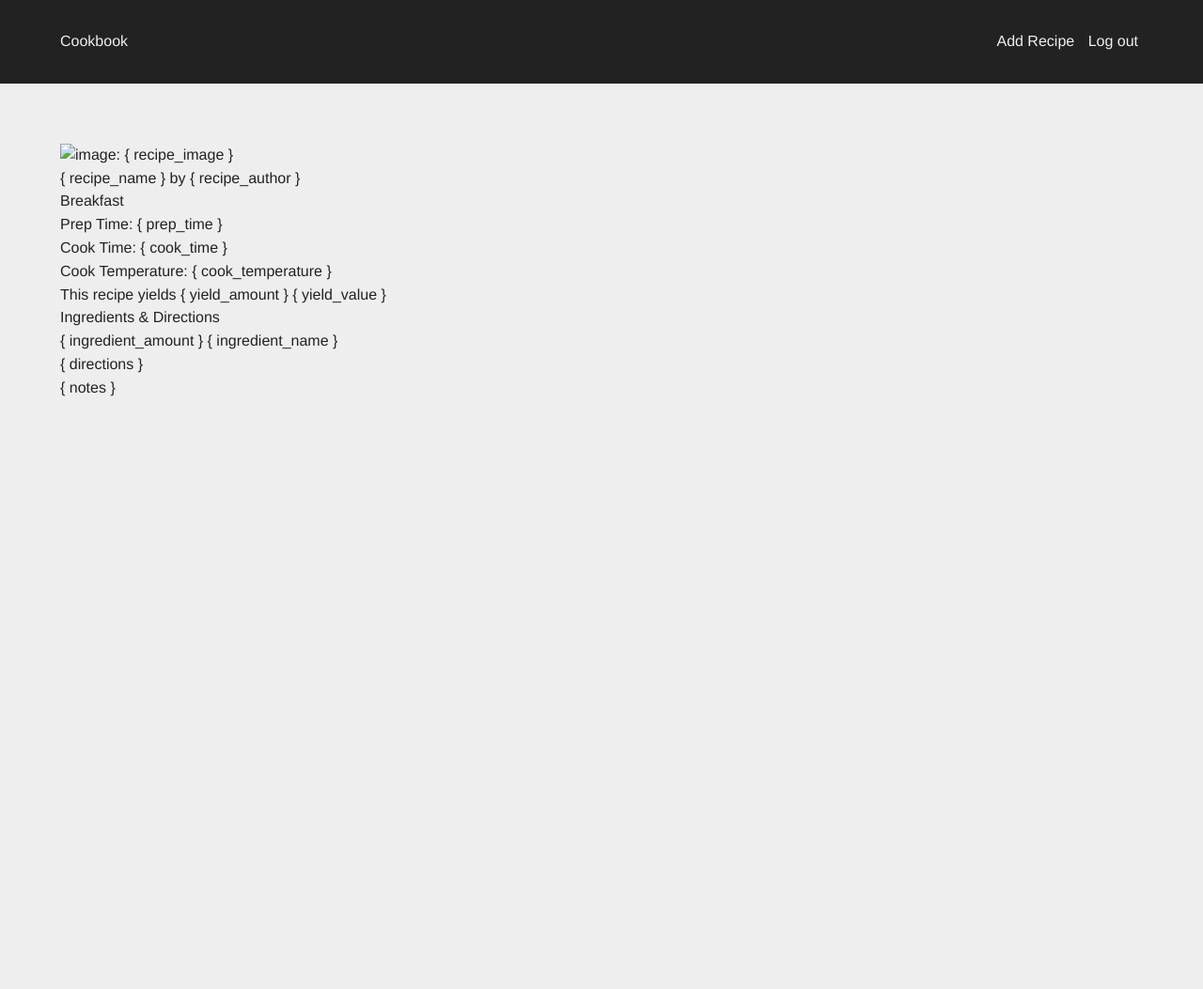
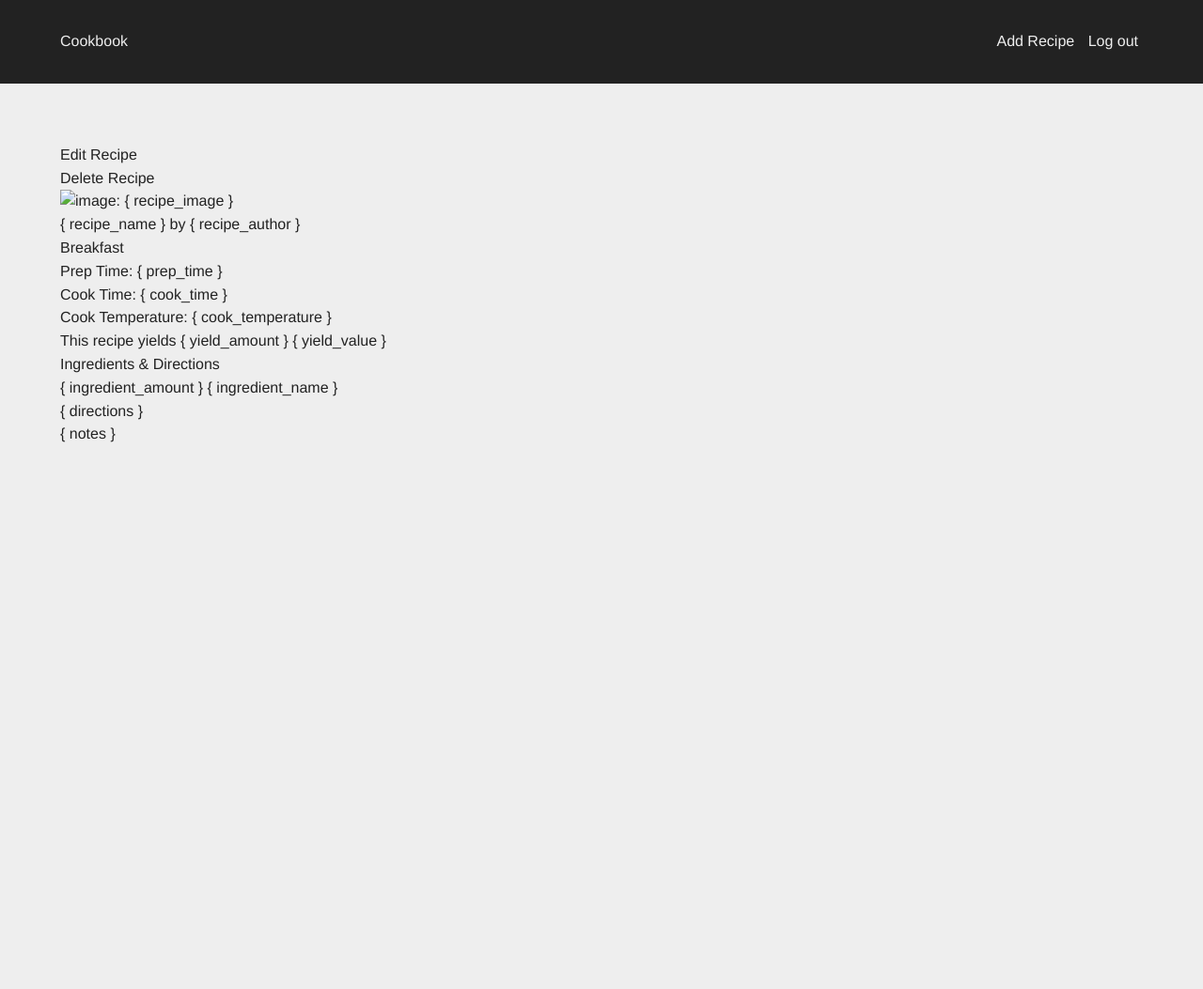
Before and after one commit to tylersloan/cookbook-app, a Jekyll site: the page built from src/view-recipe/index.html, in a window 1280 px wide. Shown: the whole page at 94% size. Built offline with Jekyll 4.4.1, drawn with Linux system fonts in a browser that asks for light colours; Markdown is read by kramdown in place of the engine named in the settings.

Commit message:
added clickables to edit or delete the recipe

```diff
--- a/src/view-recipe/index.html
+++ b/src/view-recipe/index.html
@@ -11,6 +11,10 @@ signedin: true
     <div class="flex-container">
 
         <section class="recipe">
+            <ul class="recipe__options">
+                <li>Edit Recipe</li>
+                <li>Delete Recipe</li>
+            </ul>
             <img src="" alt="image: { recipe_image }" class="recipe__hero">
             <h1 class="recipe__name">{ recipe_name } <small> by { recipe_author }</small></h1>
             <ul class="recipe__meta">
```
